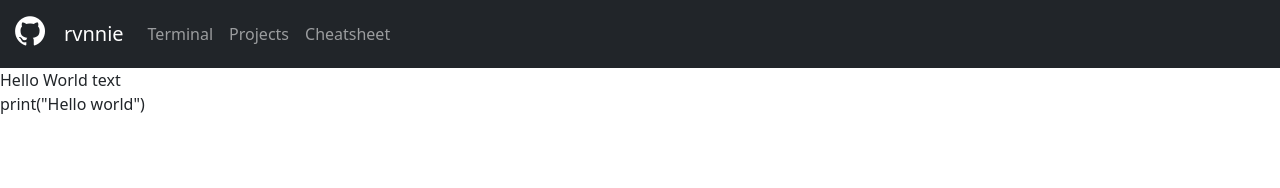
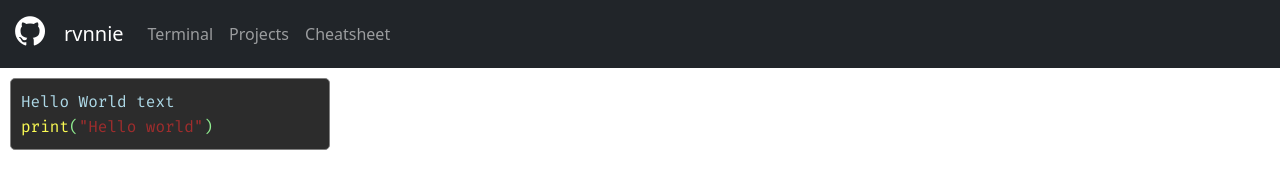
Before and after one commit to rvnnie/rvnnie.github.io, a plain HTML site: page projects.html in a window 1280 px wide. Drawn offline with nearby package versions, Linux system fonts and the light colour scheme.

Commit message:
readded previous css, going to make an interpreter

```diff
--- a/projects.html
+++ b/projects.html
@@ -11,6 +11,8 @@
     <!-- Boxicons -->
     <link rel="stylesheet" href="https://cdn.jsdelivr.net/npm/boxicons@latest/css/boxicons.min.css">
 
+    <!-- Code block CSS -->
+    <link href="./styles/code_blocks.css" rel="stylesheet">
 
   </head>
   <body>
```
